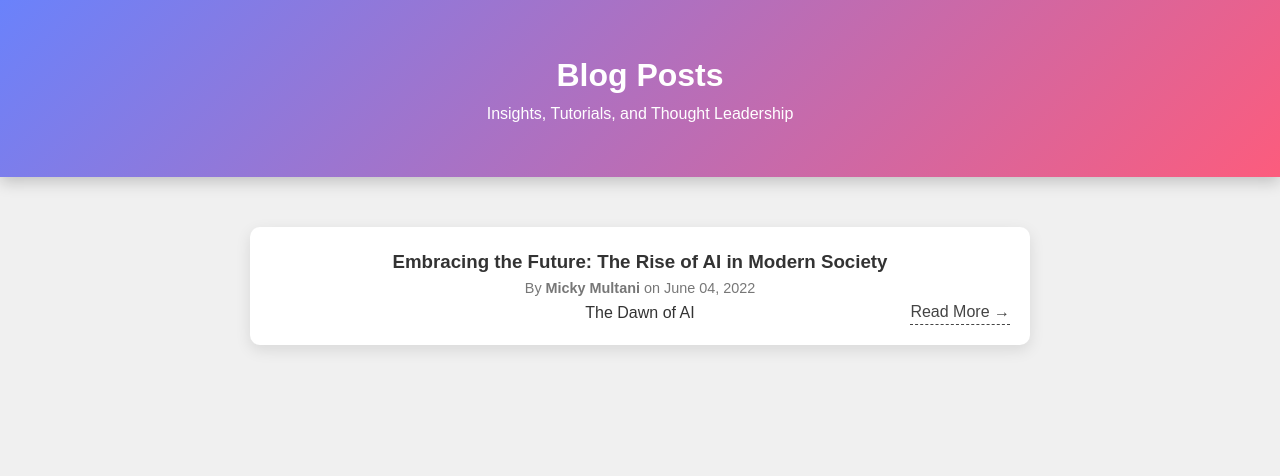
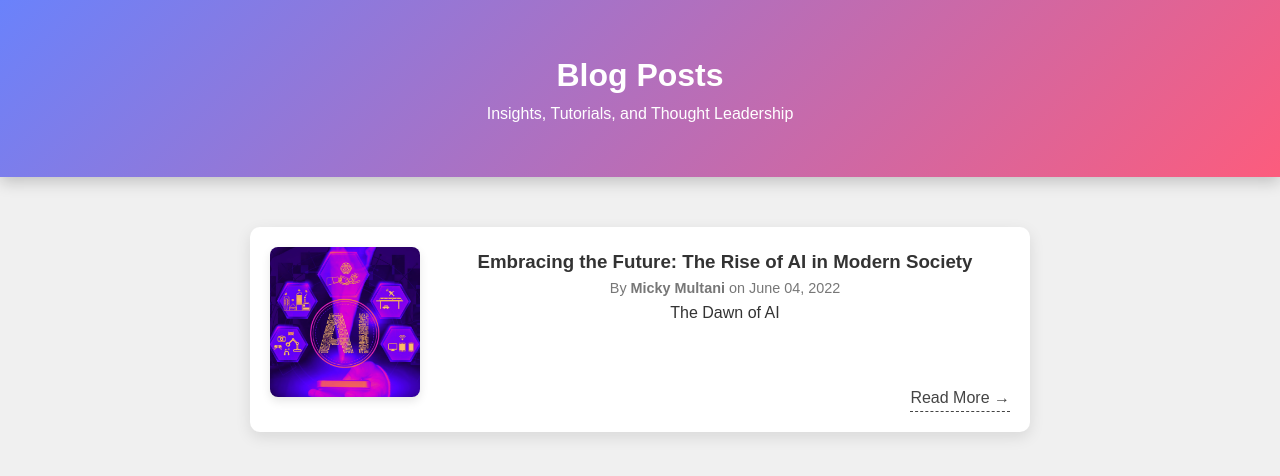
Before and after one commit to mickymultani/portfolio, a Jekyll site: the page built from blog.md, in a window 1280 px wide. Shown: the top 476 px of the page. Built offline with Jekyll 4.4.1, drawn with Linux system fonts in a browser that asks for light colours; our own code applies the rules of GitHub Pages for plain Markdown files.

Commit message:
Fixed thumbnail and Read More link issues

```diff
--- a/_layouts/blog.html
+++ b/_layouts/blog.html
@@ -12,6 +12,7 @@ layout: default
 <div id="floating-nav">
     {% for post in site.posts %}
     <div class="nav-box">
+        <img src="{{ site.baseurl }}{{ post.thumbnail }}" alt="Thumbnail" class="post-thumbnail">
         <h3><a href="{{ site.baseurl }}{{ post.url }}">{{ post.title }}</a></h3>
         <p class="post-meta">
             By <strong>Micky Multani</strong> on
--- a/assets/css/style.css
+++ b/assets/css/style.css
@@ -71,15 +71,15 @@ article.post {
     margin-bottom: 15px;
 }
 
-/* Thumbnail */
 img.post-thumbnail {
     max-width: 150px;
     height: auto;
-    float: left;
     margin-right: 20px;
     border-radius: 8px;
     box-shadow: 0 4px 10px rgba(0,0,0,0.1);
+    float: left;
 }
+
 
 /* Post Content */
 .post-content {
```
